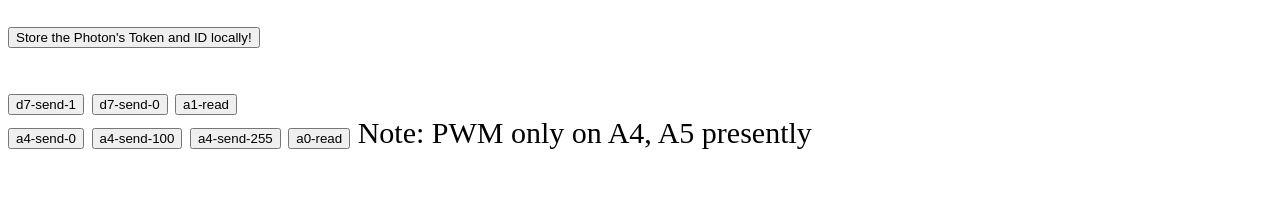
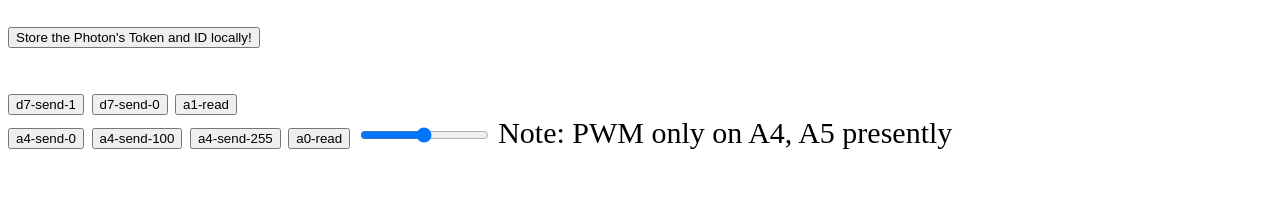
Before and after one commit to Dogpeepee/roboCons, a plain HTML site: page index.html in a window 1280 px wide. Shown: the part 356-571 px from the top of the page. Drawn offline with Linux system fonts and the light colour scheme.

Commit message:
Update index.html

```diff
--- a/index.html
+++ b/index.html
@@ -222,7 +222,7 @@ Get this from the settings area when logged into <a href="http://particle.io/bui
 <input type="button" value="a0-read" onClick="{
 }">
 
-
+<input type="range" name="a4-send" min="1" max="255">
 
 Note: PWM only on A4, A5 presently<br>
 
```
